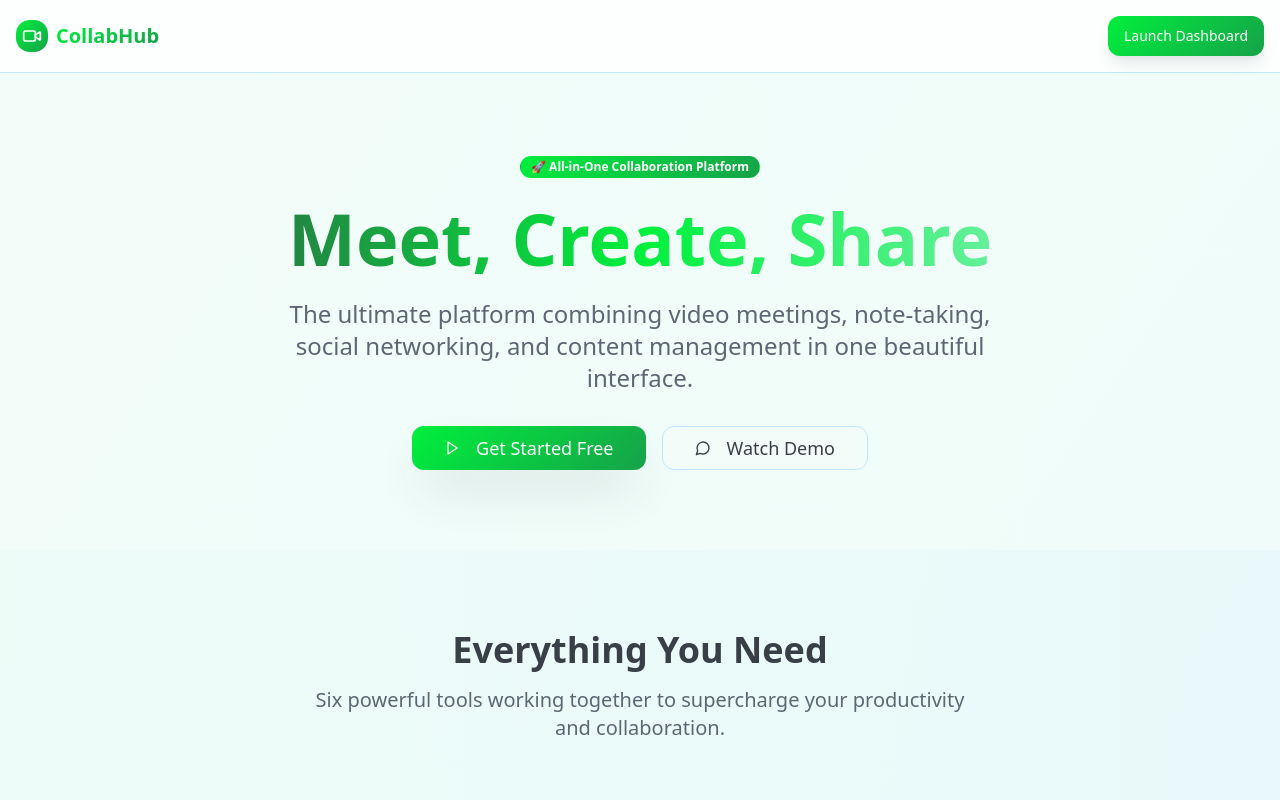
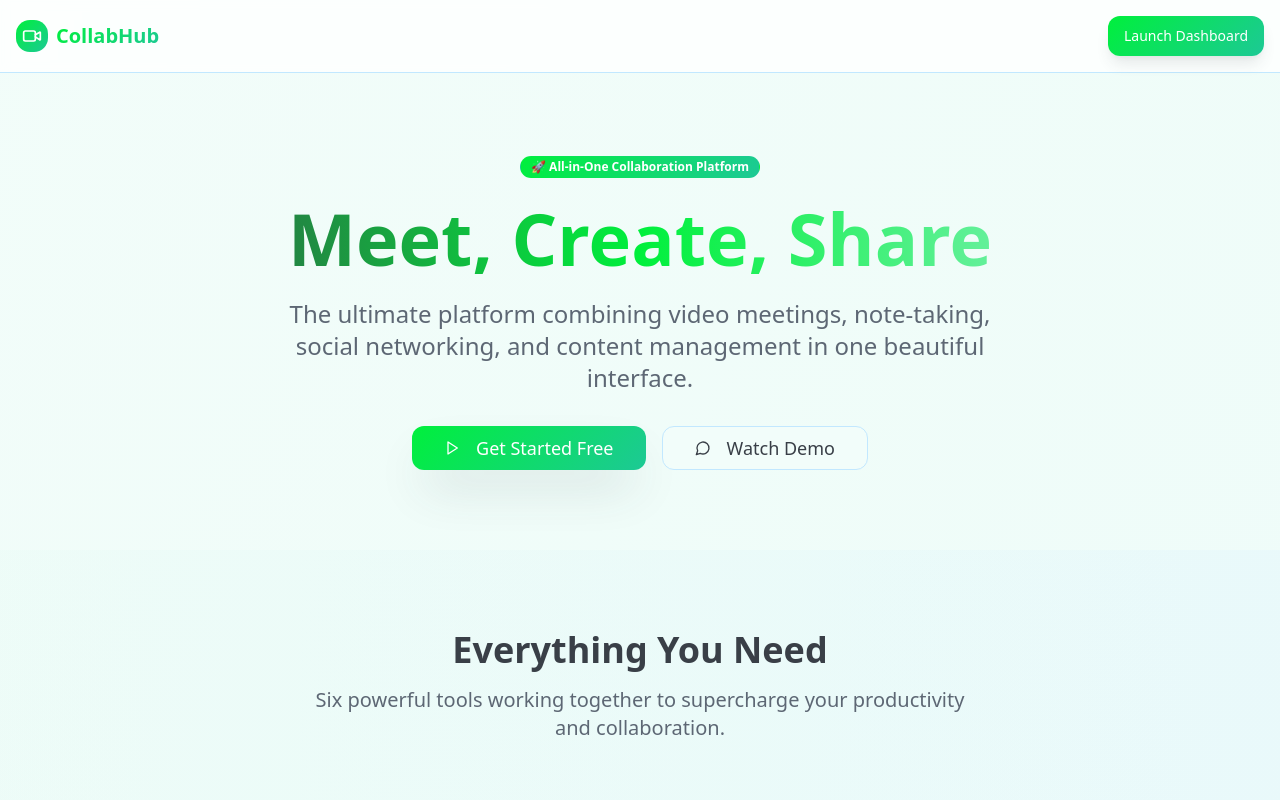
Before and after one commit to A-r-j-u001/Collab-hub-nexus, a React (Vite) app: page / in a window 1280 px wide. Shown: the top 800 px of the page. Built offline with nearby package versions, Linux system fonts and the light colour scheme; the HTML template or start-up script is replaced by a standard one.

Commit message:
Update gradient colors

```diff
--- a/src/index.css
+++ b/src/index.css
@@ -39,10 +39,10 @@ All colors MUST be HSL.
     --radius: 0.875rem;
 
     /* Professional design tokens */
-    --gradient-primary: linear-gradient(135deg, hsl(135 100% 47%), hsl(142 76% 36%));
+    --gradient-primary: linear-gradient(135deg, hsl(135 100% 47%), hsl(162 75% 45%));
     --gradient-secondary: linear-gradient(135deg, hsl(162 71% 94%), hsl(203 100% 91%));
-    --gradient-accent: linear-gradient(135deg, hsl(203 100% 91%), hsl(162 71% 94%));
-    --gradient-professional: linear-gradient(135deg, hsl(215 11% 41%), hsl(215 11% 25%));
+    --gradient-accent: linear-gradient(135deg, hsl(162 75% 45%), hsl(142 76% 36%));
+    --gradient-professional: linear-gradient(135deg, hsl(162 75% 45%), hsl(135 100% 30%));
 
     --meeting-primary: 203 100% 85%;
     --social-primary: 135 100% 47%;
```
